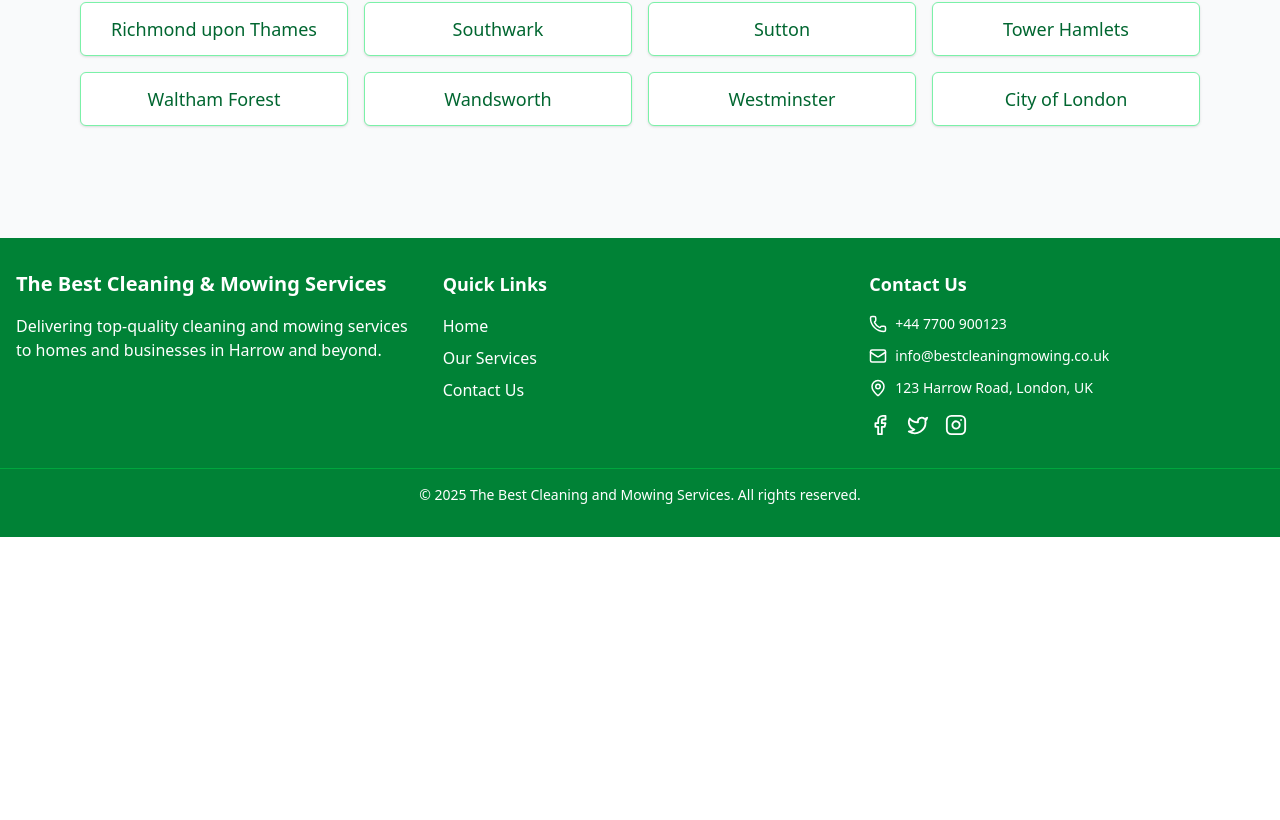
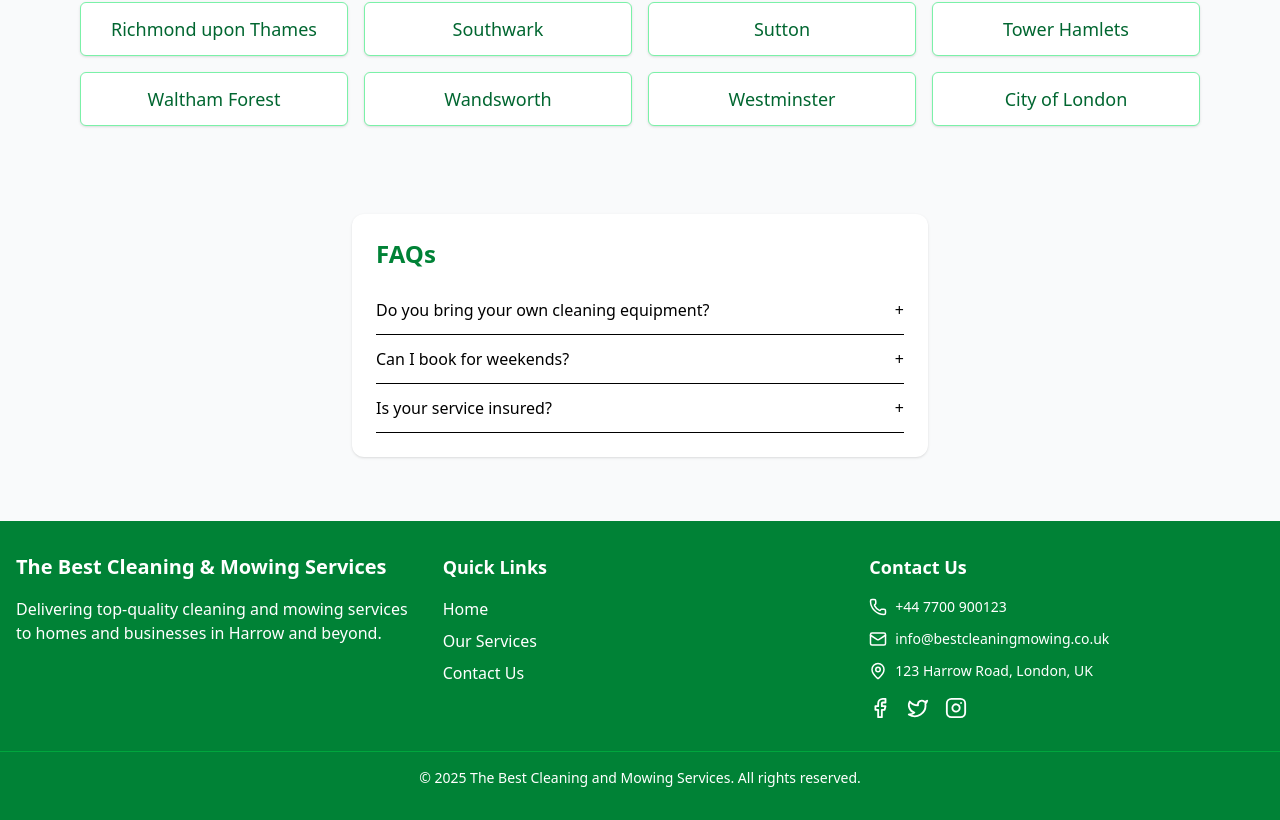
Before and after one commit to trizzi/the-best-cleaning-and-mowing-services, a React (Vite) app: page / in a window 1280 px wide. Shown: the part 2997-3817 px from the top of the page. Before the commit the page ends 3534 px from the top, so only its background shows below. Built offline with nearby package versions, Linux system fonts and the light colour scheme.

Commit message:
Added FAQs to the homepage

```diff
--- /dev/null
+++ b/src/components/Faqs.jsx
@@ -0,0 +1,37 @@
+// components/FaqAccordion.jsx
+import { useState } from 'react';
+
+export default function FaqAccordion() {
+	const [openIndex, setOpenIndex] = useState(null);
+
+	const faqs = [
+		{
+			q: 'Do you bring your own cleaning equipment?',
+			a: 'Yes, our team arrives fully equipped.',
+		},
+		{ q: 'Can I book for weekends?', a: 'Absolutely — we work 7 days a week!' },
+		{
+			q: 'Is your service insured?',
+			a: 'Yes, we are fully insured for peace of mind.',
+		},
+	];
+
+	return (
+		<div className='max-w-xl mx-auto p-6 bg-white rounded-xl shadow mt-10'>
+			<h2 className='text-2xl font-bold mb-4 text-green-700'>FAQs</h2>
+			{faqs.map((item, i) => (
+				<div
+					key={i}
+					className='border-b'>
+					<button
+						onClick={() => setOpenIndex(openIndex === i ? null : i)}
+						className='flex justify-between items-center w-full py-3 text-left'>
+						<span>{item.q}</span>
+						<span>{openIndex === i ? '-' : '+'}</span>
+					</button>
+					{openIndex === i && <p className='pb-3 text-gray-700'>{item.a}</p>}
+				</div>
+			))}
+		</div>
+	);
+}
--- a/src/components/HomePage.jsx
+++ b/src/components/HomePage.jsx
@@ -5,6 +5,7 @@ import Reviews from './Reviews';
 import GetAQuotePage from './GetAQuotePage';
 import showcaseImg from '../assets/showcase-img copy 1.png';
 import AreasCovered from './AreasCovered';
+import FaqAccordion from './Faqs';
 import sample1 from '../assets/sample1.jpg';
 import sample2 from '../assets/sample2.jpg';
 import sample3 from '../assets/sample5 copy.jpg';
@@ -88,6 +89,7 @@ export default function HomePage() {
 			<GetAQuotePage />
 			<Reviews />
 			<AreasCovered />
+			<FaqAccordion />
 		</>
 	);
 }
```
